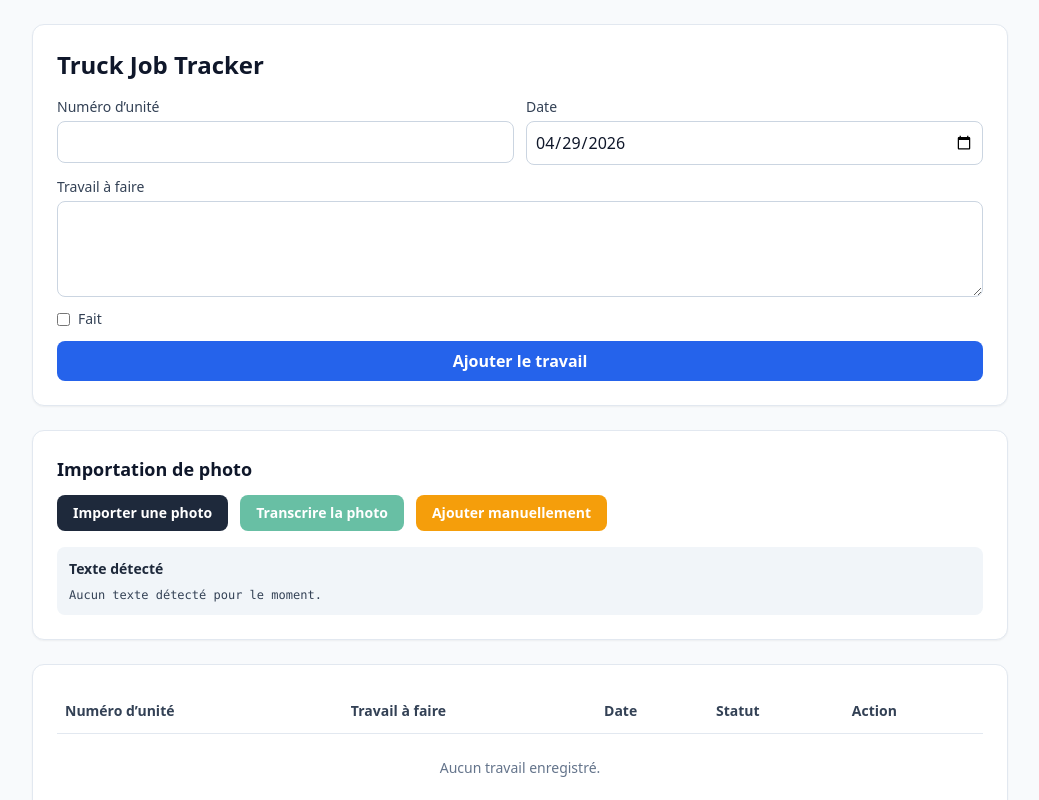
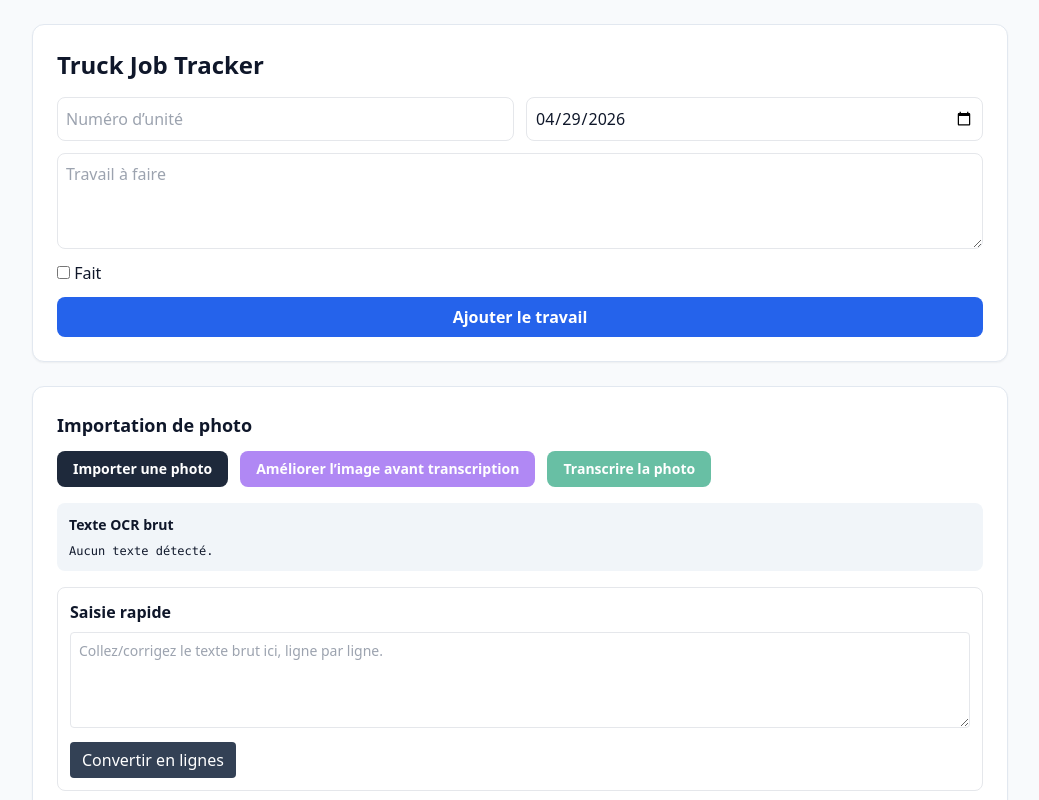
Before and after one commit to Olivier-cousineau/travail-a-effectuer, a Next.js app: page / in a window 1280 px wide. Shown: the top 800 px of the page, without its empty margins (120-1159 px from the left). Built offline with nearby package versions, Linux system fonts and the light colour scheme.

Commit message:
Improve photo OCR workflow with preprocessing and verification

```diff
--- a/app/page.tsx
+++ b/app/page.tsx
@@ -1,70 +1,33 @@
 "use client";
-
-import { ChangeEvent, FormEvent, useEffect, useMemo, useState } from "react";
+import { ChangeEvent, FormEvent, useEffect, useMemo, useRef, useState } from "react";
 import Script from "next/script";
 
-type Job = {
-  id: string;
-  unitNumber: string;
-  workToDo: string;
-  date: string;
-  done: boolean;
-};
-
-type JobForm = {
-  unitNumber: string;
-  workToDo: string;
-  date: string;
-  done: boolean;
-};
+type Job = { id: string; unitNumber: string; workToDo: string; date: string; done: boolean };
+type JobForm = Omit<Job, "id">;
+type DraftJob = Job;
 
 const STORAGE_KEY = "truck-job-tracker:jobs";
-
-const defaultForm: JobForm = {
-  unitNumber: "",
-  workToDo: "",
-  date: new Date().toISOString().slice(0, 10),
-  done: false,
-};
+const defaultDate = () => new Date().toISOString().slice(0, 10);
+const defaultForm: JobForm = { unitNumber: "", workToDo: "", date: defaultDate(), done: false };
 
 function parseDateFromText(text: string): string {
   const iso = text.match(/\b(20\d{2})[-/](\d{1,2})[-/](\d{1,2})\b/);
-  if (iso) {
-    const [, y, m, d] = iso;
-    return `${y}-${m.padStart(2, "0")}-${d.padStart(2, "0")}`;
-  }
-
+  if (iso) return `${iso[1]}-${iso[2].padStart(2, "0")}-${iso[3].padStart(2, "0")}`;
   const fr = text.match(/\b(\d{1,2})[-/](\d{1,2})[-/](20\d{2})\b/);
-  if (fr) {
-    const [, d, m, y] = fr;
-    return `${y}-${m.padStart(2, "0")}-${d.padStart(2, "0")}`;
-  }
-
-  return new Date().toISOString().slice(0, 10);
+  if (fr) return `${fr[3]}-${fr[2].padStart(2, "0")}-${fr[1].padStart(2, "0")}`;
+  return defaultDate();
 }
 
-function parseLineToJob(line: string): Job | null {
+function parseLineToDraft(line: string): DraftJob | null {
   const cleanLine = line.replace(/\s+/g, " ").trim();
-  if (!cleanLine) return null;
-
+  if (!cleanLine || cleanLine.length < 3) return null;
   const unitMatch = cleanLine.match(/(?:unite|unité|unit|#)?\s*([A-Z0-9-]{2,})/i);
-  const unitNumber = unitMatch?.[1] ?? "Inconnu";
-
-  const done = /\b(fait|done|ok|compl[eé]t[eé])\b/i.test(cleanLine);
-
-  const date = parseDateFromText(cleanLine);
-
-  const withoutUnit = cleanLine.replace(unitMatch?.[0] ?? "", "").trim();
-  const workToDo = withoutUnit || cleanLine;
-
-  if (workToDo.length < 3) return null;
-
   return {
     id: crypto.randomUUID(),
-    unitNumber,
-    workToDo,
-    date,
-    done,
+    unitNumber: unitMatch?.[1] ?? "Inconnu",
+    workToDo: cleanLine.replace(unitMatch?.[0] ?? "", "").trim() || cleanLine,
+    date: parseDateFromText(cleanLine),
+    done: /\b(fait|done|ok|compl[eé]t[eé])\b/i.test(cleanLine),
   };
 }
 
@@ -72,193 +35,147 @@ export default function Home() {
   const [form, setForm] = useState<JobForm>(defaultForm);
   const [jobs, setJobs] = useState<Job[]>([]);
   const [photoFile, setPhotoFile] = useState<File | null>(null);
-  const [photoPreview, setPhotoPreview] = useState<string>("");
+  const [photoPreview, setPhotoPreview] = useState("");
+  const [processedPreview, setProcessedPreview] = useState("");
+  const [scale, setScale] = useState(2);
+  const [contrast, setContrast] = useState(180);
+  const [threshold, setThreshold] = useState(140);
+  const [rotation, setRotation] = useState(0);
+  const [cropStart, setCropStart] = useState(0);
+  const [cropEnd, setCropEnd] = useState(100);
   const [ocrLoading, setOcrLoading] = useState(false);
   const [ocrText, setOcrText] = useState("");
+  const [reviewRows, setReviewRows] = useState<DraftJob[]>([]);
+  const [quickEntry, setQuickEntry] = useState("");
   const [editingJobId, setEditingJobId] = useState<string | null>(null);
+  const canvasRef = useRef<HTMLCanvasElement | null>(null);
 
   useEffect(() => {
-    const storedJobs = localStorage.getItem(STORAGE_KEY);
-    if (!storedJobs) return;
-
-    try {
-      const parsed = JSON.parse(storedJobs) as Job[];
-      if (Array.isArray(parsed)) setJobs(parsed);
-    } catch {
-      setJobs([]);
-    }
+    const s = localStorage.getItem(STORAGE_KEY);
+    if (!s) return;
+    try { const parsed = JSON.parse(s) as Job[]; if (Array.isArray(parsed)) setJobs(parsed); } catch { setJobs([]); }
   }, []);
-
+  useEffect(() => { localStorage.setItem(STORAGE_KEY, JSON.stringify(jobs)); }, [jobs]);
   useEffect(() => {
-    localStorage.setItem(STORAGE_KEY, JSON.stringify(jobs));
-  }, [jobs]);
-
-  useEffect(() => {
-    if (!photoFile) {
-      setPhotoPreview("");
-      return;
-    }
-
-    const previewUrl = URL.createObjectURL(photoFile);
-    setPhotoPreview(previewUrl);
-
-    return () => URL.revokeObjectURL(previewUrl);
+    if (!photoFile) return void setPhotoPreview("");
+    const url = URL.createObjectURL(photoFile); setPhotoPreview(url);
+    return () => URL.revokeObjectURL(url);
   }, [photoFile]);
 
-  function handleSubmit(event: FormEvent<HTMLFormElement>) {
-    event.preventDefault();
-
-    const newJob: Job = {
-      id: crypto.randomUUID(),
-      unitNumber: form.unitNumber.trim(),
-      workToDo: form.workToDo.trim(),
-      date: form.date,
-      done: form.done,
-    };
-
-    setJobs((currentJobs) => [newJob, ...currentJobs]);
+  function handleSubmit(e: FormEvent<HTMLFormElement>) {
+    e.preventDefault();
+    setJobs((cur) => [{ id: crypto.randomUUID(), ...form, unitNumber: form.unitNumber.trim(), workToDo: form.workToDo.trim() }, ...cur]);
     setForm(defaultForm);
   }
+  function onPhotoChange(e: ChangeEvent<HTMLInputElement>) {
+    const file = e.target.files?.[0] ?? null;
+    setPhotoFile(file); setProcessedPreview(""); setReviewRows([]); setOcrText("");
+  }
 
-  function onPhotoChange(event: ChangeEvent<HTMLInputElement>) {
-    const file = event.target.files?.[0] ?? null;
-    setPhotoFile(file);
+  async function processImage() {
+    if (!photoPreview || !canvasRef.current) return;
+    const img = new Image(); img.src = photoPreview; await img.decode();
+    const cropY = Math.floor((cropStart / 100) * img.height);
+    const cropHeight = Math.max(1, Math.floor(((cropEnd - cropStart) / 100) * img.height));
+    const rotated = Math.abs(rotation) % 180 !== 0;
+    const baseW = Math.max(1, Math.floor(img.width * scale));
+    const baseH = Math.max(1, Math.floor(cropHeight * scale));
+    const c = canvasRef.current; c.width = rotated ? baseH : baseW; c.height = rotated ? baseW : baseH;
+    const ctx = c.getContext("2d"); if (!ctx) return;
+    ctx.save(); ctx.translate(c.width / 2, c.height / 2); ctx.rotate((rotation * Math.PI) / 180);
+    ctx.drawImage(img, 0, cropY, img.width, cropHeight, -baseW / 2, -baseH / 2, baseW, baseH); ctx.restore();
+    const imageData = ctx.getImageData(0, 0, c.width, c.height); const d = imageData.data;
+    for (let i = 0; i < d.length; i += 4) {
+      const gray = 0.299 * d[i] + 0.587 * d[i + 1] + 0.114 * d[i + 2];
+      const adjusted = (gray - 128) * (contrast / 100) + 128;
+      const bw = adjusted >= threshold ? 255 : 0;
+      d[i] = bw; d[i + 1] = bw; d[i + 2] = bw;
+    }
+    ctx.putImageData(imageData, 0, 0); setProcessedPreview(c.toDataURL("image/png"));
   }
 
   async function transcribePhoto() {
-    if (!photoFile) return;
-
-    setOcrLoading(true);
-    setOcrText("");
-
+    if (!photoFile && !processedPreview) return;
+    setOcrLoading(true); setOcrText("");
     try {
-      const tesseract = (window as Window & { Tesseract?: { recognize: (image: File, lang: string) => Promise<{ data: { text: string } }> } }).Tesseract;
-      if (!tesseract) {
-        throw new Error("Tesseract non chargé");
-      }
-
-      const result = await tesseract.recognize(photoFile, "fra+eng");
-      const text = result.data.text || "";
-      setOcrText(text);
-
-      const parsedJobs = text
-        .split(/\n+/)
-        .map((line) => parseLineToJob(line))
-        .filter((job): job is Job => job !== null);
-
-      if (parsedJobs.length > 0) {
-        setJobs((current) => [...parsedJobs, ...current]);
-      }
+      const tesseract = (window as Window & { Tesseract?: { recognize: (image: string | File, lang: string, options?: unknown) => Promise<{ data: { text: string } }> } }).Tesseract;
+      if (!tesseract) throw new Error("Tesseract non chargé");
+      // Tesseract.js n'est pas parfait pour l'écriture manuscrite : ici c'est une aide à la transcription, pas une automatisation 100% fiable.
+      const result = await tesseract.recognize(processedPreview || photoFile!, "fra+eng", { tessedit_pageseg_mode: "6" });
+      const text = result.data.text || ""; setOcrText(text);
+      setReviewRows(text.split(/\n+/).map(parseLineToDraft).filter((j): j is DraftJob => j !== null));
     } catch {
-      setOcrText("Erreur de transcription. Réessayez avec une photo plus claire.");
-    } finally {
-      setOcrLoading(false);
-    }
+      setOcrText("Erreur OCR. Essayez l'amélioration d'image ou la Saisie rapide.");
+    } finally { setOcrLoading(false); }
   }
 
-  function updateJob(jobId: string, field: keyof Omit<Job, "id">, value: string | boolean) {
-    setJobs((currentJobs) =>
-      currentJobs.map((job) => (job.id === jobId ? { ...job, [field]: value } : job)),
-    );
-  }
+  const applyQuickEntry = () => setReviewRows(quickEntry.split(/\n+/).map(parseLineToDraft).filter((j): j is DraftJob => j !== null));
+  const addVerifiedRows = () => setJobs((cur) => [...reviewRows.filter((r) => r.workToDo.trim().length > 2).map((r) => ({ ...r, id: crypto.randomUUID() })), ...cur]);
+  const updateJob = (id: string, field: keyof JobForm, value: string | boolean) => setJobs((cur) => cur.map((j) => (j.id === id ? { ...j, [field]: value } : j)));
+  const deleteJob = (id: string) => setJobs((cur) => cur.filter((j) => j.id !== id));
+  const sortedJobs = useMemo(() => [...jobs].sort((a, b) => b.date.localeCompare(a.date)), [jobs]);
 
-  function deleteJob(jobId: string) {
-    setJobs((currentJobs) => currentJobs.filter((job) => job.id !== jobId));
-  }
-
-  const sortedJobs = useMemo(
-    () => [...jobs].sort((a, b) => b.date.localeCompare(a.date)),
-    [jobs],
-  );
-
-  return (
-    <>
-      <Script src="https://cdn.jsdelivr.net/npm/tesseract.js@5/dist/tesseract.min.js" strategy="afterInteractive" />
-      <main className="mx-auto min-h-screen w-full max-w-5xl bg-slate-50 p-4 md:p-6">
+  return (<>
+    <Script src="https://cdn.jsdelivr.net/npm/tesseract.js@5/dist/tesseract.min.js" strategy="afterInteractive" />
+    <main className="mx-auto min-h-screen w-full max-w-5xl bg-slate-50 p-4 md:p-6">
       <section className="rounded-xl border border-slate-200 bg-white p-4 shadow-sm md:p-6">
         <h1 className="mb-4 text-2xl font-bold text-slate-900">Truck Job Tracker</h1>
-
         <form onSubmit={handleSubmit} className="grid gap-3 sm:grid-cols-2">
-          <div className="flex flex-col gap-1">
-            <label htmlFor="unitNumber" className="text-sm font-medium text-slate-700">Numéro d’unité</label>
-            <input id="unitNumber" className="rounded-lg border border-slate-300 p-2" value={form.unitNumber} onChange={(event) => setForm((current) => ({ ...current, unitNumber: event.target.value }))} required />
-          </div>
-
-          <div className="flex flex-col gap-1">
-            <label htmlFor="date" className="text-sm font-medium text-slate-700">Date</label>
-            <input id="date" type="date" className="rounded-lg border border-slate-300 p-2" value={form.date} onChange={(event) => setForm((current) => ({ ...current, date: event.target.value }))} required />
-          </div>
-
-          <div className="flex flex-col gap-1 sm:col-span-2">
-            <label htmlFor="workToDo" className="text-sm font-medium text-slate-700">Travail à faire</label>
-            <textarea id="workToDo" className="min-h-24 rounded-lg border border-slate-300 p-2" value={form.workToDo} onChange={(event) => setForm((current) => ({ ...current, workToDo: event.target.value }))} required />
-          </div>
-
-          <label className="flex items-center gap-2 text-sm font-medium text-slate-700 sm:col-span-2">
-            <input type="checkbox" checked={form.done} onChange={(event) => setForm((current) => ({ ...current, done: event.target.checked }))} />
-            Fait
-          </label>
-
-          <button type="submit" className="rounded-lg bg-blue-600 px-4 py-2 font-semibold text-white transition hover:bg-blue-700 sm:col-span-2">Ajouter le travail</button>
+          <input className="rounded-lg border p-2" value={form.unitNumber} onChange={(e) => setForm((c) => ({ ...c, unitNumber: e.target.value }))} placeholder="Numéro d’unité" required />
+          <input type="date" className="rounded-lg border p-2" value={form.date} onChange={(e) => setForm((c) => ({ ...c, date: e.target.value }))} required />
+          <textarea className="min-h-24 rounded-lg border p-2 sm:col-span-2" value={form.workToDo} onChange={(e) => setForm((c) => ({ ...c, workToDo: e.target.value }))} placeholder="Travail à faire" required />
+          <label className="sm:col-span-2"><input type="checkbox" checked={form.done} onChange={(e) => setForm((c) => ({ ...c, done: e.target.checked }))} /> Fait</label>
+          <button type="submit" className="rounded-lg bg-blue-600 px-4 py-2 font-semibold text-white sm:col-span-2">Ajouter le travail</button>
         </form>
       </section>
 
       <section className="mt-6 rounded-xl border border-slate-200 bg-white p-4 shadow-sm md:p-6">
-        <h2 className="mb-3 text-lg font-semibold text-slate-900">Importation de photo</h2>
+        <h2 className="mb-3 text-lg font-semibold">Importation de photo</h2>
         <div className="flex flex-wrap items-center gap-3">
-          <label className="cursor-pointer rounded-lg bg-slate-800 px-4 py-2 text-sm font-semibold text-white hover:bg-slate-900">
-            Importer une photo
-            <input type="file" accept="image/*" capture="environment" onChange={onPhotoChange} className="hidden" />
-          </label>
+          <label className="cursor-pointer rounded-lg bg-slate-800 px-4 py-2 text-sm font-semibold text-white">Importer une photo<input type="file" accept="image/*" capture="environment" onChange={onPhotoChange} className="hidden" /></label>
+          <button type="button" onClick={processImage} disabled={!photoPreview} className="rounded-lg bg-violet-600 px-4 py-2 text-sm font-semibold text-white disabled:opacity-60">Améliorer l’image avant transcription</button>
+          <button type="button" onClick={transcribePhoto} disabled={(!photoFile && !processedPreview) || ocrLoading} className="rounded-lg bg-emerald-600 px-4 py-2 text-sm font-semibold text-white disabled:opacity-60">Transcrire la photo</button>
+        </div>
+        {photoPreview && <img src={photoPreview} alt="Original" className="mt-4 max-h-60 rounded-lg border" />}
+        {photoPreview && <div className="mt-3 grid gap-2 sm:grid-cols-2">
+          <label>Agrandissement x{scale}<input type="range" min={2} max={3} step={1} value={scale} onChange={(e) => setScale(Number(e.target.value))} className="w-full" /></label>
+          <label>Contraste {contrast}%<input type="range" min={120} max={260} value={contrast} onChange={(e) => setContrast(Number(e.target.value))} className="w-full" /></label>
+          <label>Seuil {threshold}<input type="range" min={80} max={220} value={threshold} onChange={(e) => setThreshold(Number(e.target.value))} className="w-full" /></label>
+          <div className="flex gap-2"><button type="button" className="rounded border px-2" onClick={() => setRotation((r) => r - 90)}>↺ -90°</button><button type="button" className="rounded border px-2" onClick={() => setRotation((r) => r + 90)}>↻ +90°</button></div>
+          <label>Recadrage haut {cropStart}%<input type="range" min={0} max={95} value={cropStart} onChange={(e) => setCropStart(Math.min(Number(e.target.value), cropEnd - 5))} className="w-full" /></label>
+          <label>Recadrage bas {cropEnd}%<input type="range" min={5} max={100} value={cropEnd} onChange={(e) => setCropEnd(Math.max(Number(e.target.value), cropStart + 5))} className="w-full" /></label>
+        </div>}
+        {processedPreview && <div className="mt-4"><p className="text-sm font-semibold">Image améliorée avant OCR</p><img src={processedPreview} alt="Image améliorée" className="mt-2 max-h-80 rounded-lg border" /></div>}
+        <canvas ref={canvasRef} className="hidden" />
+        {ocrLoading && <p className="mt-4 text-sm font-medium text-blue-700">Analyse en cours…</p>}
+        <div className="mt-4 rounded-lg bg-slate-100 p-3"><h3 className="text-sm font-semibold">Texte OCR brut</h3><pre className="mt-2 whitespace-pre-wrap text-xs">{ocrText || "Aucun texte détecté."}</pre></div>
 
-          <button type="button" className="rounded-lg bg-emerald-600 px-4 py-2 text-sm font-semibold text-white hover:bg-emerald-700 disabled:cursor-not-allowed disabled:opacity-60" disabled={!photoFile || ocrLoading} onClick={transcribePhoto}>
-            Transcrire la photo
-          </button>
-
-          <button type="button" onClick={() => setForm(defaultForm)} className="rounded-lg bg-amber-500 px-4 py-2 text-sm font-semibold text-white hover:bg-amber-600">
-            Ajouter manuellement
-          </button>
+        <div className="mt-4 rounded-lg border p-3">
+          <h3 className="font-semibold">Saisie rapide</h3>
+          <textarea value={quickEntry} onChange={(e) => setQuickEntry(e.target.value)} className="mt-2 min-h-24 w-full rounded border p-2 text-sm" placeholder="Collez/corrigez le texte brut ici, ligne par ligne." />
+          <button type="button" onClick={applyQuickEntry} className="mt-2 rounded bg-slate-700 px-3 py-1.5 text-white">Convertir en lignes</button>
         </div>
 
-        {photoPreview && <img src={photoPreview} alt="Aperçu" className="mt-4 max-h-80 rounded-lg border border-slate-200" />}
-        {ocrLoading && <p className="mt-4 text-sm font-medium text-blue-700">Analyse de la photo en cours…</p>}
-
-        <div className="mt-4 rounded-lg bg-slate-100 p-3">
-          <h3 className="text-sm font-semibold text-slate-800">Texte détecté</h3>
-          <pre className="mt-2 whitespace-pre-wrap text-xs text-slate-700">{ocrText || "Aucun texte détecté pour le moment."}</pre>
+        <div className="mt-4 rounded-lg border p-3">
+          <h3 className="font-semibold">Vérification avant ajout</h3>
+          <div className="mt-2 space-y-3">
+            {reviewRows.map((row) => <div key={row.id} className="grid gap-2 rounded border p-2 sm:grid-cols-4">
+              <input value={row.unitNumber} onChange={(e) => setReviewRows((cur) => cur.map((r) => (r.id === row.id ? { ...r, unitNumber: e.target.value } : r)))} className="rounded border p-1" placeholder="Numéro d’unité" />
+              <input value={row.workToDo} onChange={(e) => setReviewRows((cur) => cur.map((r) => (r.id === row.id ? { ...r, workToDo: e.target.value } : r)))} className="rounded border p-1 sm:col-span-2" placeholder="Travail" />
+              <input type="date" value={row.date} onChange={(e) => setReviewRows((cur) => cur.map((r) => (r.id === row.id ? { ...r, date: e.target.value } : r)))} className="rounded border p-1" />
+              <label><input type="checkbox" checked={row.done} onChange={() => setReviewRows((cur) => cur.map((r) => (r.id === row.id ? { ...r, done: !r.done } : r)))} /> Fait</label>
+            </div>)}
+            {reviewRows.length === 0 && <p className="text-sm text-slate-500">Aucune ligne à vérifier.</p>}
+          </div>
+          <button type="button" onClick={addVerifiedRows} className="mt-3 rounded bg-blue-600 px-4 py-2 text-white">Ajouter les lignes vérifiées</button>
         </div>
       </section>
 
       <section className="mt-6 overflow-x-auto rounded-xl border border-slate-200 bg-white p-4 shadow-sm md:p-6">
-        <table className="w-full min-w-[640px] border-collapse">
-          <thead>
-            <tr className="border-b border-slate-200 text-left text-sm text-slate-700">
-              <th className="px-2 py-3">Numéro d’unité</th><th className="px-2 py-3">Travail à faire</th><th className="px-2 py-3">Date</th><th className="px-2 py-3">Statut</th><th className="px-2 py-3">Action</th>
-            </tr>
-          </thead>
-          <tbody>
-            {sortedJobs.map((job) => {
-              const isEditing = editingJobId === job.id;
-              return (
-                <tr key={job.id} className="border-b border-slate-100 text-sm text-slate-800">
-                  <td className="px-2 py-3">{isEditing ? <input className="w-full rounded border p-1" value={job.unitNumber} onChange={(e) => updateJob(job.id, "unitNumber", e.target.value)} /> : job.unitNumber}</td>
-                  <td className="px-2 py-3">{isEditing ? <input className="w-full rounded border p-1" value={job.workToDo} onChange={(e) => updateJob(job.id, "workToDo", e.target.value)} /> : job.workToDo}</td>
-                  <td className="px-2 py-3">{isEditing ? <input type="date" className="w-full rounded border p-1" value={job.date} onChange={(e) => updateJob(job.id, "date", e.target.value)} /> : job.date}</td>
-                  <td className="px-2 py-3"><label className="flex items-center gap-2"><input type="checkbox" checked={job.done} onChange={() => updateJob(job.id, "done", !job.done)} />{job.done ? "Fait" : "À faire"}</label></td>
-                  <td className="px-2 py-3">
-                    <div className="flex gap-2">
-                      <button type="button" onClick={() => setEditingJobId(isEditing ? null : job.id)} className="rounded-md bg-indigo-600 px-3 py-1.5 text-white hover:bg-indigo-700">{isEditing ? "Terminer" : "Modifier"}</button>
-                      <button type="button" onClick={() => deleteJob(job.id)} className="rounded-md bg-red-600 px-3 py-1.5 text-white hover:bg-red-700">Supprimer</button>
-                    </div>
-                  </td>
-                </tr>
-              );
-            })}
-            {sortedJobs.length === 0 && <tr><td colSpan={5} className="px-2 py-6 text-center text-sm text-slate-500">Aucun travail enregistré.</td></tr>}
-          </tbody>
-        </table>
+        <table className="w-full min-w-[640px]"><thead><tr className="border-b text-left text-sm"><th className="px-2 py-3">Unité</th><th className="px-2 py-3">Travail</th><th className="px-2 py-3">Date</th><th className="px-2 py-3">Statut</th><th className="px-2 py-3">Action</th></tr></thead>
+          <tbody>{sortedJobs.map((job) => { const isEditing = editingJobId === job.id; return <tr key={job.id} className="border-b text-sm"><td className="px-2 py-3">{isEditing ? <input className="w-full rounded border p-1" value={job.unitNumber} onChange={(e) => updateJob(job.id, "unitNumber", e.target.value)} /> : job.unitNumber}</td><td className="px-2 py-3">{isEditing ? <input className="w-full rounded border p-1" value={job.workToDo} onChange={(e) => updateJob(job.id, "workToDo", e.target.value)} /> : job.workToDo}</td><td className="px-2 py-3">{isEditing ? <input type="date" className="w-full rounded border p-1" value={job.date} onChange={(e) => updateJob(job.id, "date", e.target.value)} /> : job.date}</td><td className="px-2 py-3"><label><input type="checkbox" checked={job.done} onChange={() => updateJob(job.id, "done", !job.done)} /> {job.done ? "Fait" : "À faire"}</label></td><td className="px-2 py-3"><button type="button" onClick={() => setEditingJobId(isEditing ? null : job.id)} className="mr-2 rounded bg-indigo-600 px-3 py-1 text-white">{isEditing ? "Terminer" : "Modifier"}</button><button type="button" onClick={() => deleteJob(job.id)} className="rounded bg-red-600 px-3 py-1 text-white">Supprimer</button></td></tr>; })}
+          {sortedJobs.length === 0 && <tr><td colSpan={5} className="px-2 py-6 text-center text-sm text-slate-500">Aucun travail enregistré.</td></tr>}</tbody></table>
       </section>
     </main>
-    </>
-  );
+  </>);
 }
```
